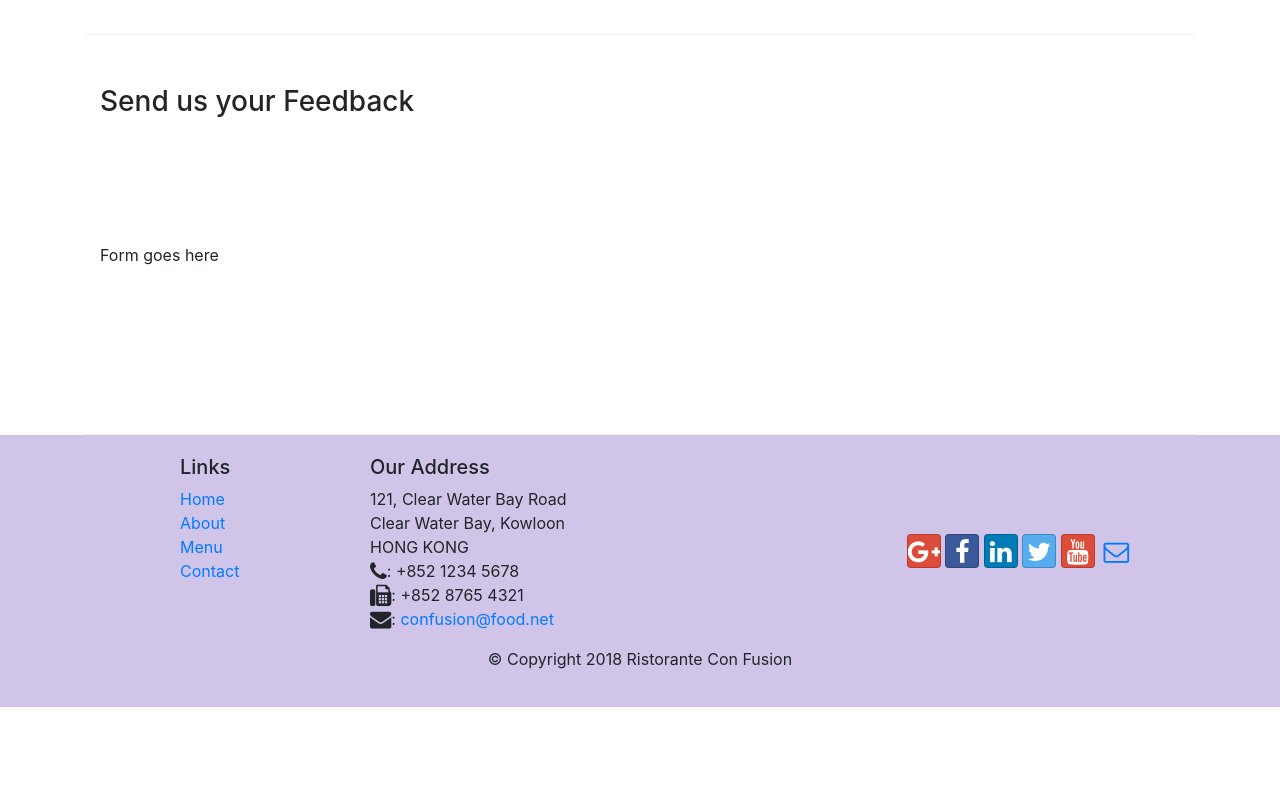
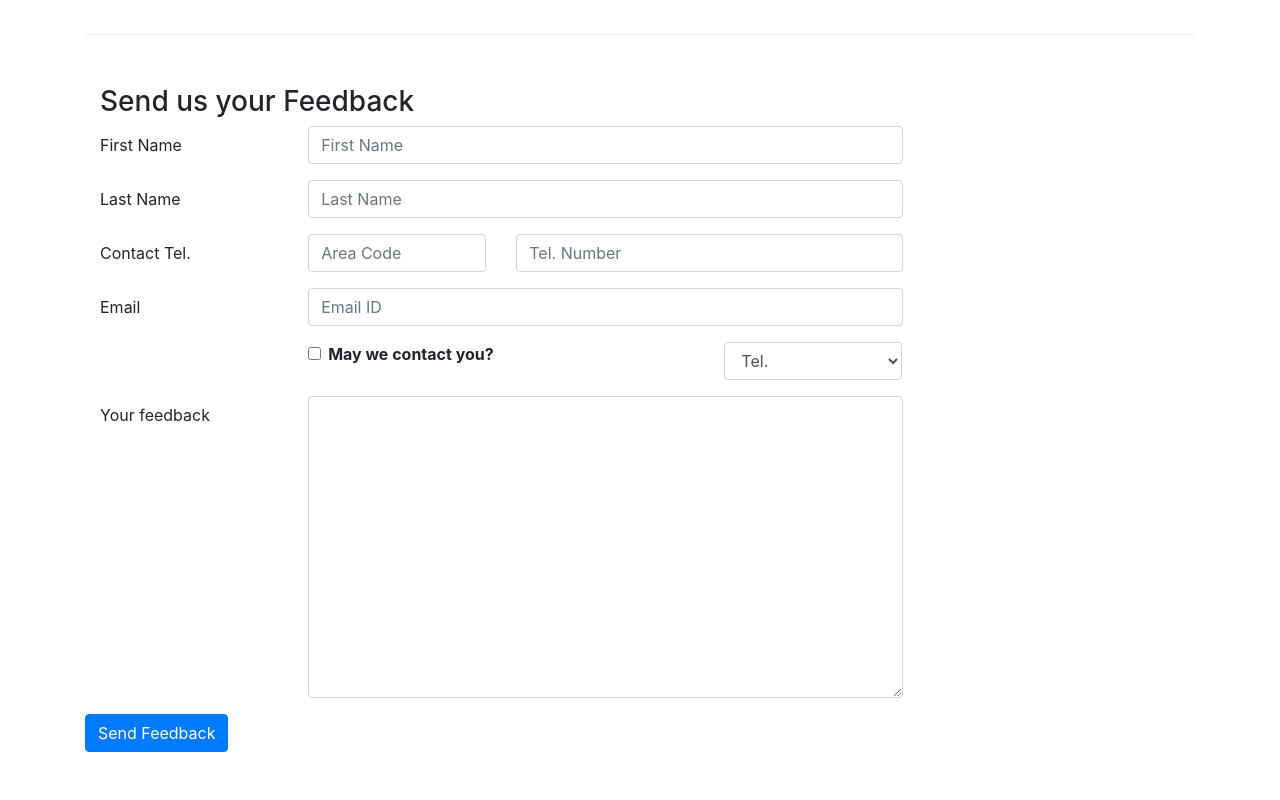
Before and after one commit to amanbthakkar/conFusion, a website: page contactus.html in a window 1280 px wide. Shown: the part 780-1580 px from the top of the page. Before the commit the page ends 1487 px from the top, so only its background shows below. Drawn offline with nearby package versions, Linux system fonts and the light colour scheme.

Commit message:
Added a form

```diff
--- a/contactus.html
+++ b/contactus.html
@@ -92,7 +92,73 @@
               <h3>Send us your Feedback</h3>
            </div>
             <div class="col-12 col-md-9">
-                Form goes here
+                <form>
+                   <!--To divide a form into rows, just put a div inside it and apply the form-group and row class to it.-->
+                   <!--Label is the text - takes 2 columns and then input field in it's own field takes the remaining 10 columns-->
+                   <!-- id of input field matches 'for' of label -->
+                   <div class="form-group row">
+                       <label for="firstname" class="col-md-3 col-form-label">First Name</label>
+                        <div class="col-md-9">
+                            <input type="text" class="form-control" id="firstname" name="firstname" placeholder="First Name">
+                        </div>
+                   </div>
+                   <div class="form-group row">
+                       <label for="lastname" class="col-md-3 col-form-label">Last Name</label>
+                        <div class="col-md-9">
+                            <input type="text" class="form-control" id="lastname" name="lastname" placeholder="Last Name">
+                        </div>
+                   </div>
+
+                    <div class="form-group row">
+                       <label for="telnum" class="col-12 col-md-3 col-form-label">Contact Tel.</label>
+                        <div class="col-5 col-md-3">
+                            <input type="tel" class="form-control" id="areacode" name="areacode" placeholder="Area Code">
+                        </div>
+                        <div class="col-7 col-md-6">
+                            <input type="tel" class="form-control" id="telnum" name="telnum" placeholder="Tel. Number">
+                        </div>
+                   </div>
+                   <div class="form-group row">
+                       <label for="emailid" class="col-md-3 col-form-label">Email</label>
+                        <div class="col-md-9">
+                            <input type="email" class="form-control" id="emailid" name="emailid" placeholder="Email ID">
+                        </div>
+                   </div>
+                   <!-- CHECKBOXES -->
+                   <div class="form-group row">
+                       <div class="col-md-5 offset-md-3">
+                           <div class="form-check">
+                               <input type="checkbox" class="form-check-input" name="approve" id="approve" value="">
+                               <label class="form-check-label" for="approve">
+                                   <strong>May we contact you?</strong>
+                               </label>
+                           </div>
+                       </div>
+                       <div class="col-md-3 offset-md-1">
+                           <select class="form-control">
+                               <option>Tel.</option>
+                               <option>Email</option>
+                           </select>
+                       </div>
+                   </div>
+
+                   <!-- TEXT AREA -->
+
+                   <div class="form-group row">
+                       <label for="feedback" class="col-md-3 col-form-label">Your feedback</label>
+                        <div class="col-md-9">
+                            <textarea class="form-control" id="feedback" name="feedback" rows="12"></textarea>
+                        </div>
+                   </div>
+
+                   <div class="form-group row">
+                       <div class="offset-md-auto">
+                           <button type="submit" class="btn btn-primary">
+                               Send Feedback
+                           </button>
+                       </div>
+                   </div>
+                </form>
             </div>
              <div class="col-12 col-md">
             </div>
--- a/hints.txt
+++ b/hints.txt
@@ -4,3 +4,9 @@ align itens is for y axis, usually used to bring things in the middle vertically
 
 align items vs align self: https://css-tricks.com/almanac/properties/a/align-self/
 basically align self did a col in row aligned in center of the space that it was given (the entire div was put in center - vertically)
+
+
+<a href="#" role="button">Button Link</a>
+Screen Readers will read this element as “button” instead of “link” -> that's why we put a role tag.
+
+To divide a form into rows, just put a div inside it and apply the form-group and row class to it.
```
